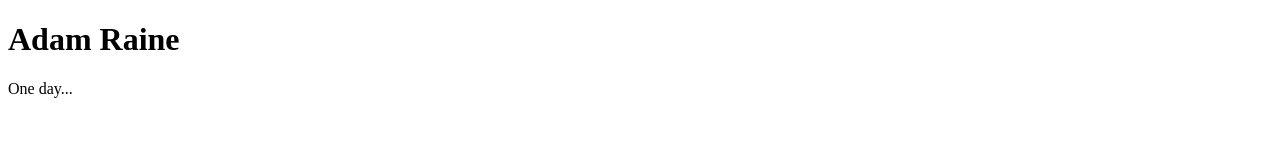
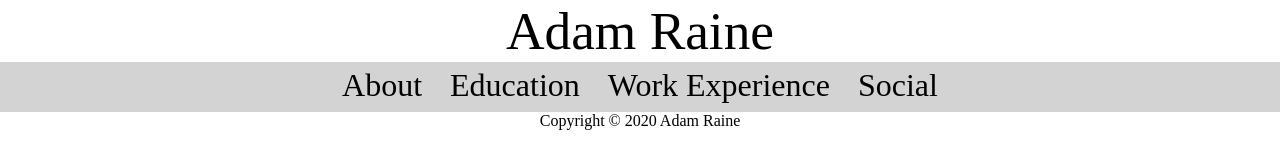
Before and after one commit to adamraine/adamraine.com, a website: page public/index.html in a window 1280 px wide. Drawn offline with Linux system fonts and the light colour scheme.

Commit message:
basic frame

```diff
--- a/public/index.html
+++ b/public/index.html
@@ -4,12 +4,24 @@
     <meta charset="utf-8">
     <meta name="viewport" content="width=device-width, initial-scale=1">
     <meta name="description" content="Adam Raine - Software Engineer">
+    <link href="styles.css" rel="stylesheet">
+    <script src="index.js"></script>
     <title>Adam Raine</title>
   </head>
   <body>
-    <h1>Adam Raine</h1>
-    <div>
-      One day...
+    <header class="title">Adam Raine</header>
+    <div class="navigation" id="navigation">
+      <div class="menu">
+        <div class="menu_item"><a href="/">About</a></div>
+        <div class="menu_item"><a href="/">Education</a></div>
+        <div class="menu_item"><a href="/">Work Experience</a></div>
+        <div class="menu_item"><a href="/">Social</a></div>
+      </div>
     </div>
+    <div class="content" id="content">
+    </div>
+    <footer>
+      <div class="copyright">Copyright © 2020 Adam Raine</div>
+    </footer>
   </body>
 </html>
--- /dev/null
+++ b/public/index.js
@@ -0,0 +1,14 @@
+document.addEventListener('DOMContentLoaded', function() {
+  const navigation = document.getElementById('navigation');
+  const content = document.getElementById('content');
+  const sticky = navigation.offsetTop;
+  window.onscroll = () => {
+    if (window.pageYOffset > sticky) {
+      navigation.classList.add('sticky');
+      content.style.paddingTop = `${navigation.offsetHeight}px`;
+    } else {
+      navigation.classList.remove('sticky');
+      content.style.paddingTop = null;
+    }
+  }
+}, false);
--- /dev/null
+++ b/public/styles.css
@@ -0,0 +1,45 @@
+body {
+  margin: 0;
+}
+
+.title {
+  font-size: 40pt;
+  text-align: center;
+}
+
+.navigation {
+  width: 100%;
+  height: 50px;
+  background-color: lightgray;
+}
+
+.menu {
+  margin: auto;
+  width: fit-content;
+  font-size: 24pt;
+}
+
+.menu_item {
+  display: inline-block;
+  padding: 5px 10px;
+  transition: transform 0.5s;
+}
+.menu_item:hover {
+  transform: translateY(5px);
+}
+
+.menu_item > a {
+  color: black;
+  text-decoration: none;
+}
+
+.sticky {
+  position: fixed;
+  top: 0;
+  width: 100%;
+}
+
+.copyright {
+  margin: auto;
+  width: fit-content;
+}
```
